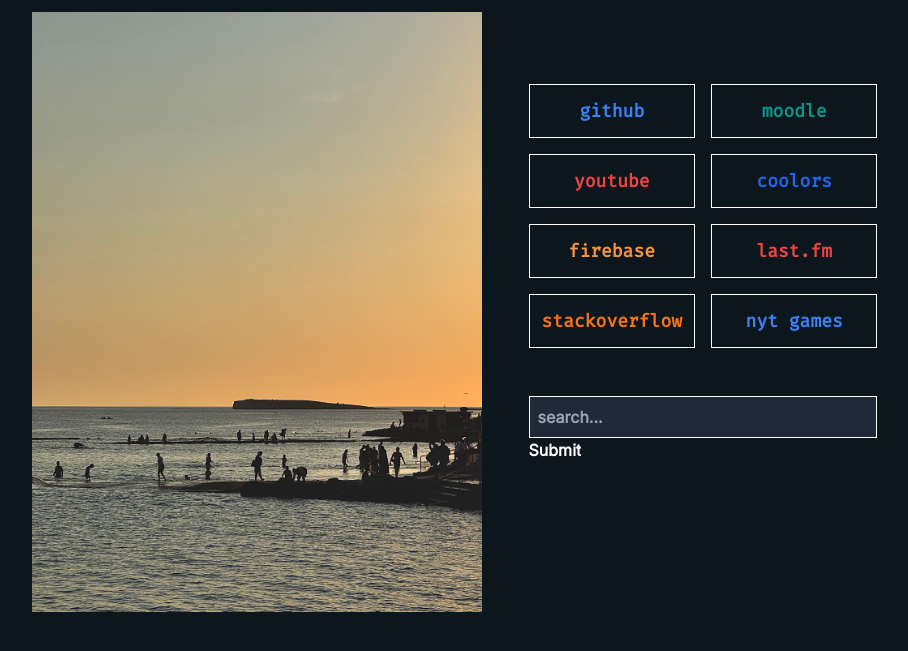
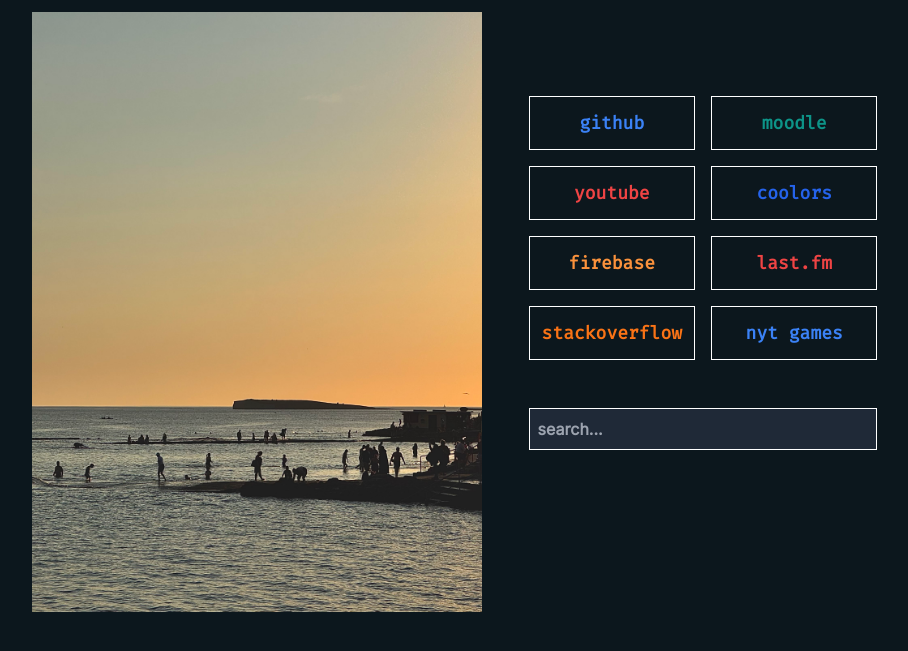
Before and after one commit to Blaithnaid/startpage, a plain HTML site: page index.html in a window 1280 px wide. Shown: the part 127-778 px from the top of the page, without its empty margins (166-1074 px from the left). Drawn offline with nearby package versions, Linux system fonts and the light colour scheme.

Commit message:
hide the submit button

```diff
--- a/index.html
+++ b/index.html
@@ -162,7 +162,7 @@
 								placeholder="search..."
 								class="w-full border p-2 border-white bg-gray-800 text-white"
 							/>
-							<input type="submit" />
+							<input type="submit" class="hidden" />
 						</form>
 					</div>
 				</div>
```
Also changed, not shown: 1 other file.
